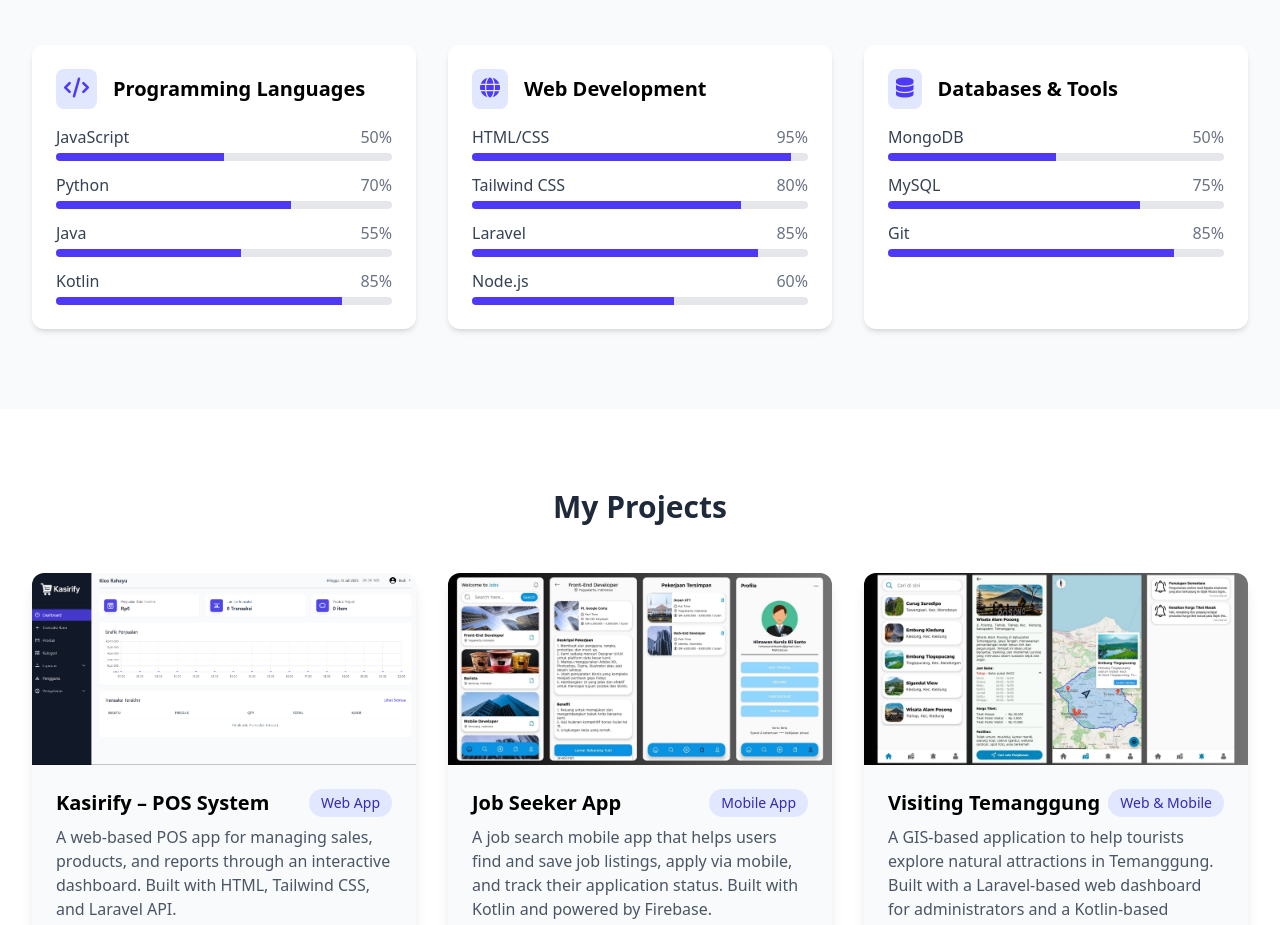
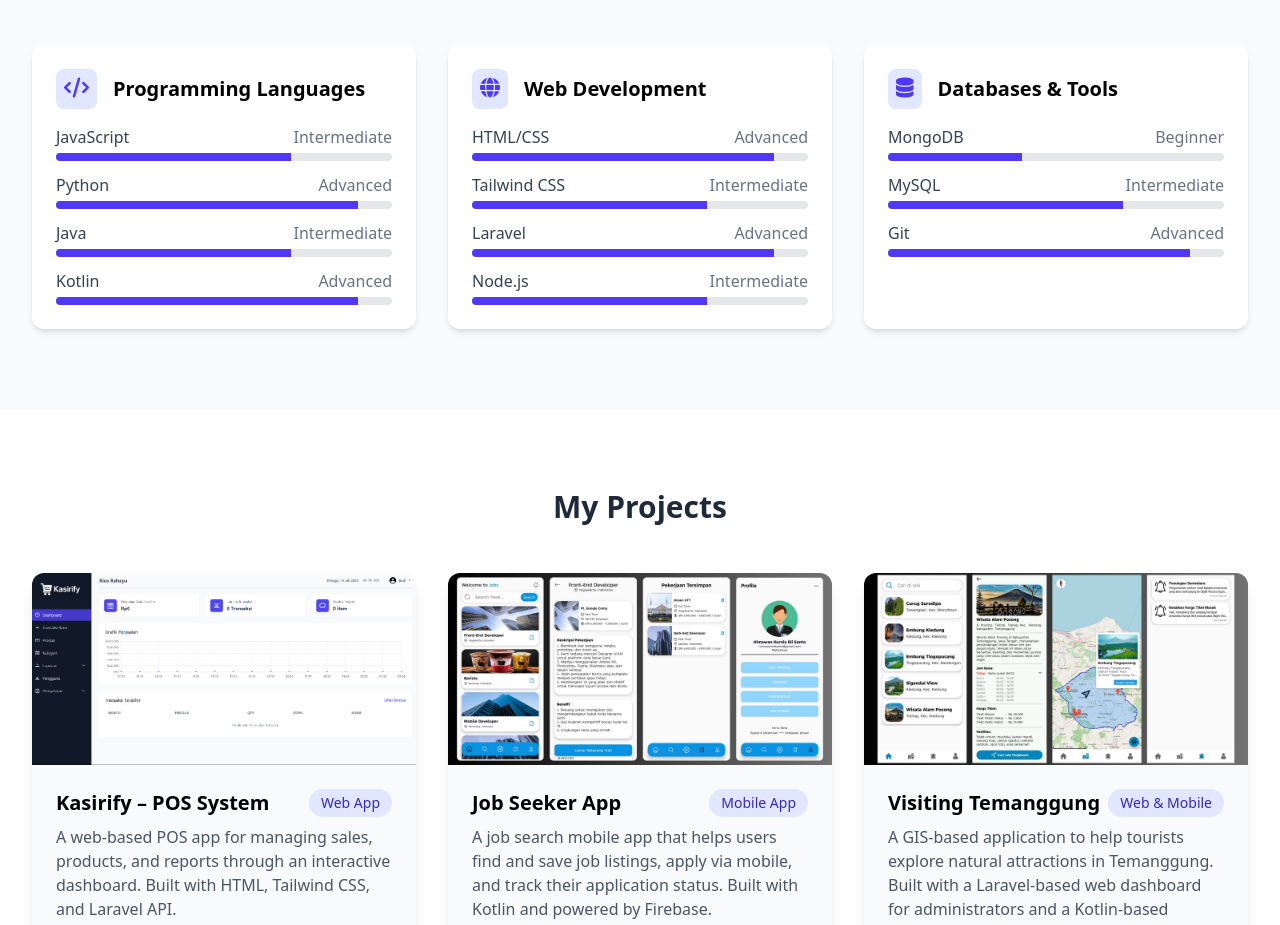
Before and after one commit to himawan31/Portfolio, a website: page index.html in a window 1280 px wide. Shown: the part 1591-2516 px from the top of the page. Drawn offline with nearby package versions, Linux system fonts and the light colour scheme; animation ran at ten frames a second.

Commit message:
Update skill section: animasi label smooth dan level bar

```diff
--- a/index.html
+++ b/index.html
@@ -193,41 +193,41 @@
                         <div>
                             <div class="flex justify-between mb-1">
                                 <span class="text-gray-700">JavaScript</span>
-                                <span class="text-gray-500">50%</span>
+                                <span class="text-gray-500 skill-level">-</span>
                             </div>
                             <div class="skill-bar bg-gray-200 rounded-full h-2 overflow-hidden">
                                 <div class="skill-progress bg-indigo-600 h-full w-0 transition-all duration-[1500ms] ease-in-out"
-                                    data-skill="50"></div>
+                                    data-level="Intermediate"></div>
                             </div>
                         </div>
                         <div>
                             <div class="flex justify-between mb-1">
                                 <span class="text-gray-700">Python</span>
-                                <span class="text-gray-500">70%</span>
+                                <span class="text-gray-500 skill-level">-</span>
                             </div>
                             <div class="skill-bar bg-gray-200 rounded-full h-2 overflow-hidden">
                                 <div class="skill-progress bg-indigo-600 h-full w-0 transition-all duration-[1500ms] ease-in-out"
-                                    data-skill="70"></div>
+                                    data-level="Advanced"></div>
                             </div>
                         </div>
                         <div>
                             <div class="flex justify-between mb-1">
                                 <span class="text-gray-700">Java</span>
-                                <span class="text-gray-500">55%</span>
+                                <span class="text-gray-500 skill-level">-</span>
                             </div>
                             <div class="skill-bar bg-gray-200 rounded-full h-2 overflow-hidden">
                                 <div class="skill-progress bg-indigo-600 h-full w-0 transition-all duration-[1500ms] ease-in-out"
-                                    data-skill="55"></div>
+                                    data-level="Intermediate"></div>
                             </div>
                         </div>
                         <div>
                             <div class="flex justify-between mb-1">
                                 <span class="text-gray-700">Kotlin</span>
-                                <span class="text-gray-500">85%</span>
+                                <span class="text-gray-500 skill-level">-</span>
                             </div>
                             <div class="skill-bar bg-gray-200 rounded-full h-2 overflow-hidden">
                                 <div class="skill-progress bg-indigo-600 h-full w-0 transition-all duration-[1500ms] ease-in-out"
-                                    data-skill="85"></div>
+                                    data-level="Advanced"></div>
                             </div>
                         </div>
                     </div>
@@ -245,41 +245,41 @@
                         <div>
                             <div class="flex justify-between mb-1">
                                 <span class="text-gray-700">HTML/CSS</span>
-                                <span class="text-gray-500">95%</span>
+                                <span class="text-gray-500 skill-level">-</span>
                             </div>
                             <div class="skill-bar bg-gray-200 rounded-full h-2 overflow-hidden">
                                 <div class="skill-progress bg-indigo-600 h-full w-0 transition-all duration-[1500ms] ease-in-out"
-                                    data-skill="95"></div>
+                                    data-level="Advanced"></div>
                             </div>
                         </div>
                         <div>
                             <div class="flex justify-between mb-1">
                                 <span class="text-gray-700">Tailwind CSS</span>
-                                <span class="text-gray-500">80%</span>
+                                <span class="text-gray-500 skill-level">-</span>
                             </div>
                             <div class="skill-bar bg-gray-200 rounded-full h-2 overflow-hidden">
                                 <div class="skill-progress bg-indigo-600 h-full w-0 transition-all duration-[1500ms] ease-in-out"
-                                    data-skill="80"></div>
+                                    data-level="Intermediate"></div>
                             </div>
                         </div>
                         <div>
                             <div class="flex justify-between mb-1">
                                 <span class="text-gray-700">Laravel</span>
-                                <span class="text-gray-500">85%</span>
+                                <span class="text-gray-500 skill-level">-</span>
                             </div>
                             <div class="skill-bar bg-gray-200 rounded-full h-2 overflow-hidden">
                                 <div class="skill-progress bg-indigo-600 h-full w-0 transition-all duration-[1500ms] ease-in-out"
-                                    data-skill="85"></div>
+                                    data-level="Advanced"></div>
                             </div>
                         </div>
                         <div>
                             <div class="flex justify-between mb-1">
                                 <span class="text-gray-700">Node.js</span>
-                                <span class="text-gray-500">60%</span>
+                                <span class="text-gray-500 skill-level">-</span>
                             </div>
                             <div class="skill-bar bg-gray-200 rounded-full h-2 overflow-hidden">
                                 <div class="skill-progress bg-indigo-600 h-full w-0 transition-all duration-[1500ms] ease-in-out"
-                                    data-skill="60"></div>
+                                    data-level="Intermediate"></div>
                             </div>
                         </div>
                     </div>
@@ -297,35 +297,36 @@
                         <div>
                             <div class="flex justify-between mb-1">
                                 <span class="text-gray-700">MongoDB</span>
-                                <span class="text-gray-500">50%</span>
+                                <span class="text-gray-500 skill-level">-</span>
                             </div>
                             <div class="skill-bar bg-gray-200 rounded-full h-2 overflow-hidden">
                                 <div class="skill-progress bg-indigo-600 h-full w-0 transition-all duration-[1500ms] ease-in-out"
-                                    data-skill="50"></div>
+                                    data-level="Beginner"></div>
                             </div>
                         </div>
                         <div>
                             <div class="flex justify-between mb-1">
                                 <span class="text-gray-700">MySQL</span>
-                                <span class="text-gray-500">75%</span>
+                                <span class="text-gray-500 skill-level">-</span>
                             </div>
                             <div class="skill-bar bg-gray-200 rounded-full h-2 overflow-hidden">
                                 <div class="skill-progress bg-indigo-600 h-full w-0 transition-all duration-[1500ms] ease-in-out"
-                                    data-skill="75"></div>
+                                    data-level="Intermediate"></div>
                             </div>
                         </div>
                         <div>
                             <div class="flex justify-between mb-1">
                                 <span class="text-gray-700">Git</span>
-                                <span class="text-gray-500">85%</span>
+                                <span class="text-gray-500 skill-level">-</span>
                             </div>
                             <div class="skill-bar bg-gray-200 rounded-full h-2 overflow-hidden">
                                 <div class="skill-progress bg-indigo-600 h-full w-0 transition-all duration-[1500ms] ease-in-out"
-                                    data-skill="85"></div>
+                                    data-level="Advanced"></div>
                             </div>
                         </div>
                     </div>
                 </div>
+
             </div>
         </div>
     </section>
--- a/src/js/scripts.js
+++ b/src/js/scripts.js
@@ -129,26 +129,35 @@
   // === Animate Skill Bars ======
   // =============================
   const skillBars = document.querySelectorAll(".skill-progress");
+
+  const levelToWidth = {
+    Beginner: 40,
+    Intermediate: 70,
+    Advanced: 90,
+  };
+
   const skillObserver = new IntersectionObserver(
     (entries, observer) => {
       entries.forEach((entry) => {
         if (entry.isIntersecting) {
           const bar = entry.target;
-          const percent = parseInt(bar.getAttribute("data-skill"));
-          bar.style.width = percent + "%";
+          const level = bar.getAttribute("data-level");
+          const width = levelToWidth[level] || 0;
 
-          const counter = bar.parentElement.querySelector(".skill-percent");
-          if (counter) {
-            let current = 0;
-            const step = Math.floor(1000 / percent);
-            const interval = setInterval(() => {
-              current++;
-              counter.textContent = `${current}%`;
-              if (current >= percent) clearInterval(interval);
-            }, step);
+          bar.style.width = width + "%";
+
+          const label =
+            bar.parentElement.parentElement.querySelector(".skill-level");
+          if (label) {
+            label.style.opacity = 0;
+            setTimeout(() => {
+              label.textContent = level;
+              label.style.transition = "opacity 0.6s ease-in-out";
+              label.style.opacity = 1;
+            }, 1000);
           }
 
-          observer.unobserve(entry.target);
+          observer.unobserve(bar);
         }
       });
     },
```
